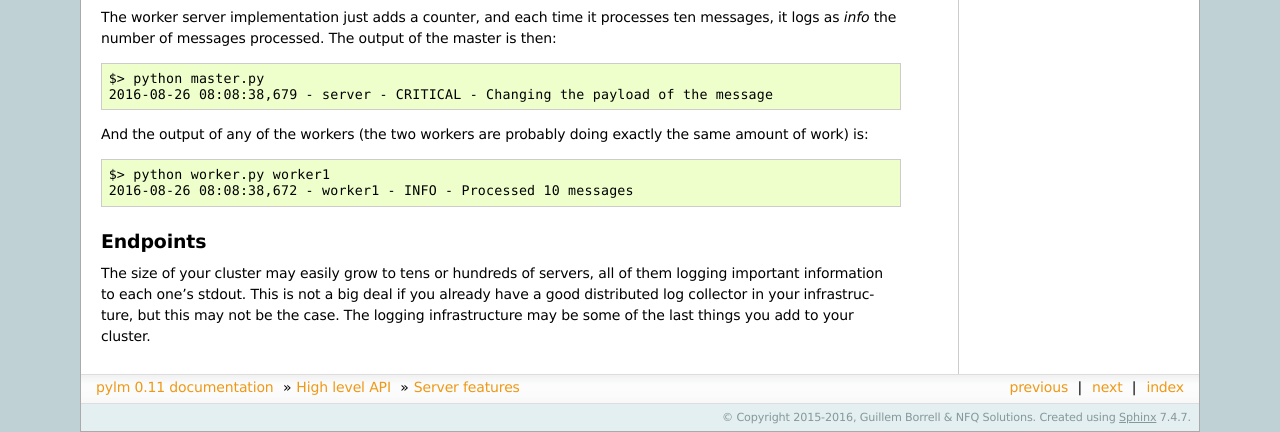
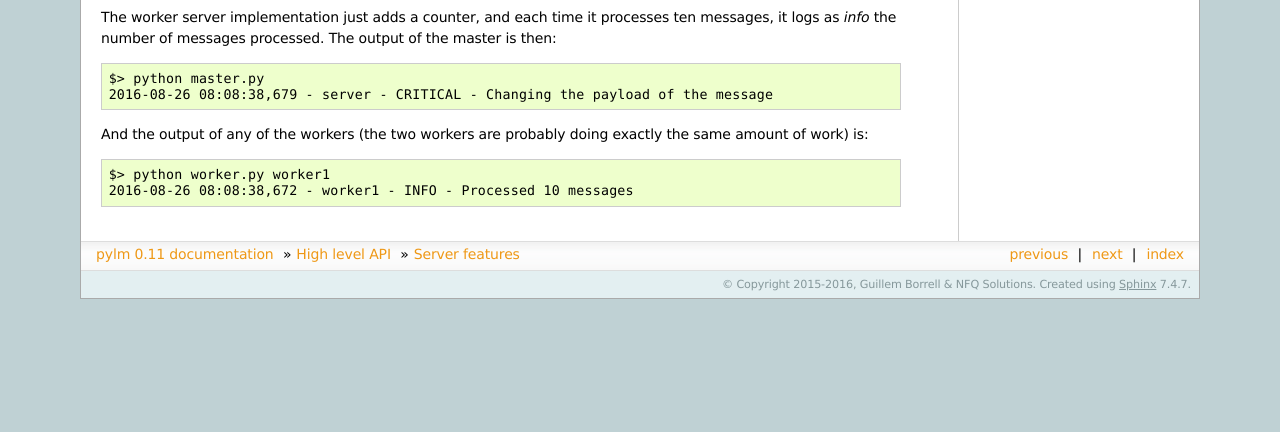
Before and after one commit to nfqsolutions/pylm, a Sphinx documentation site: the page built from docs/source/features.rst, in a window 1280 px wide and 900 px high, scrolled down 645 px, cut to the strip 468-900 px from the top of the window. Built offline with Sphinx 7.4.7, drawn with Linux system fonts in a browser that asks for light colours; after the commit the page ends 1412 px from its top, so only the background shows below that.

Commit message:
Several improvements to the registry and the documentation

```diff
--- a/docs/source/features.rst
+++ b/docs/source/features.rst
@@ -68,12 +70,3 @@ And the output of any of the workers (the two workers are probably doing exactly
 
     $> python worker.py worker1
     2016-08-26 08:08:38,672 - worker1 - INFO - Processed 10 messages
-
-
-Endpoints
----------
-
-The size of your cluster may easily grow to tens or hundreds of servers, all of them logging important information
-to each one's stdout. This is not a big deal if you already have a good distributed log collector in your
-infrastructure, but this may not be the case. The logging infrastructure may be some of the last things you add to
-your cluster.
```
Also changed, not shown: other parts of docs/source/features.rst (+2 -0 lines).
